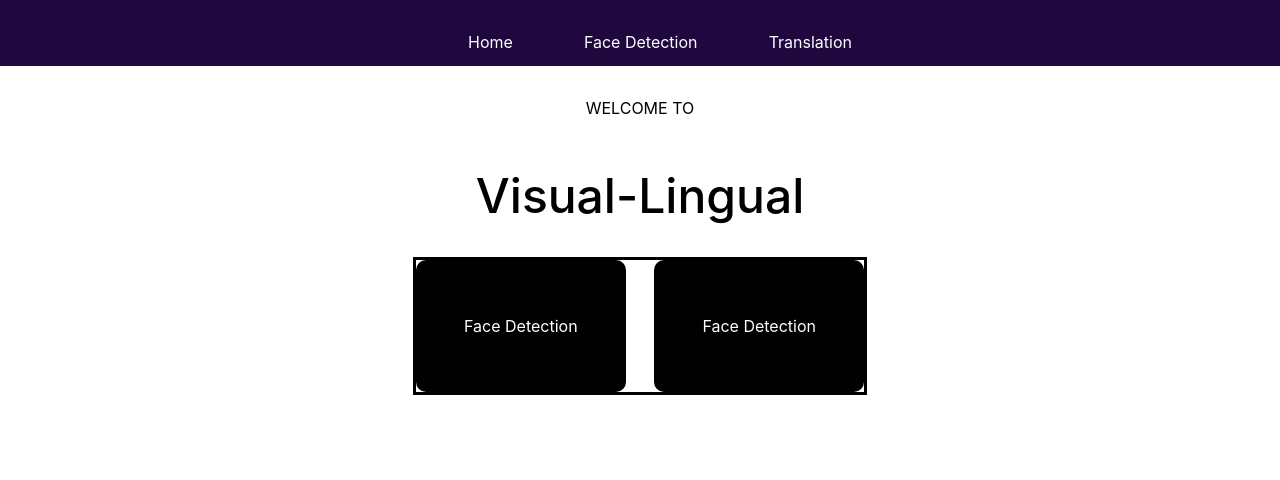
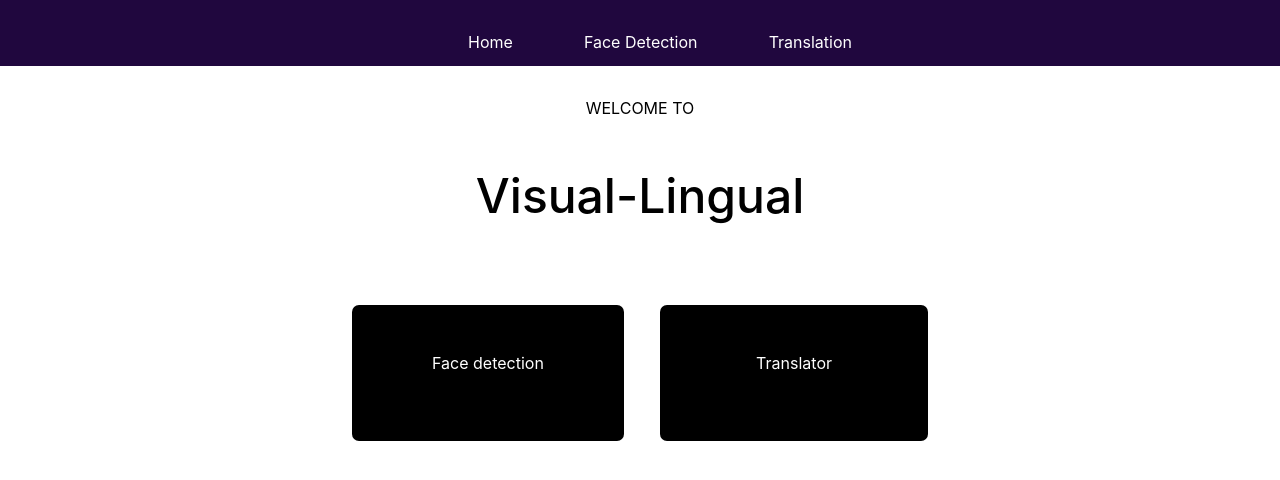
Before and after one commit to BertinAm/AI-ML-Project, a React (Create React App) app in the folder Frontend/aiproject/: page / in a window 1280 px wide. Shown: the top 480 px of the page. Built offline with nearby package versions, Linux system fonts and the light colour scheme.

Commit message:
hompage in progresst

```diff
--- a/Frontend/aiproject/package.json
+++ b/Frontend/aiproject/package.json
@@ -7,6 +7,7 @@
     "@fortawesome/free-brands-svg-icons": "^6.4.0",
     "@fortawesome/free-regular-svg-icons": "^6.4.0",
     "@fortawesome/free-solid-svg-icons": "^6.4.0",
+    "@fortawesome/react-fontawesome": "^0.2.0",
     "@testing-library/jest-dom": "^5.16.5",
     "@testing-library/react": "^13.4.0",
     "@testing-library/user-event": "^13.5.0",
--- a/Frontend/aiproject/src/App.css
+++ b/Frontend/aiproject/src/App.css
@@ -6,13 +6,11 @@
 .navbar{
   background: #20073E;
   padding: 2em 0em 0.85em 0em ;
-
 }
 .navlinks{
   display: flex;
   list-style: none;
   color :white;
-  /* border: solid 3px white;  */
   width: 30%;
   margin: 0 auto;
   justify-content: space-between;
@@ -32,15 +30,20 @@
 }
 .cards{
   background: black;
-  border-radius: 10px;
+  border-radius: 7px;
 }
 .card-section{
   display: flex;
-  width: 35%;
+  width: 45%;
   margin: 0 auto;
-    border: solid 3px black;
-    justify-content: space-between;
+  justify-content: space-between;
+margin-top: 5em;
+}x½
+.icon{
+  color :white;
+  font-size: 1.75em;
+  text-align: center;
+  /* border: solid 3px white;  */
+  width: 100%;
+  margin: 0 auto;
 }
-.cards{
-  padding: 2.5em 3em;
-}
--- a/Frontend/aiproject/src/components/Home/Hero.jsx
+++ b/Frontend/aiproject/src/components/Home/Hero.jsx
@@ -7,8 +7,24 @@ const Hero = () => {
     <p className="hero1">WELCOME  TO </p>
     <h1 className="hero2">Visual-Lingual</h1>
     <section className="card-section">
-        <div className="card1"><Card/> </div>
-        <div className="card1"><Card/> </div>
+        {/* <div className="card1"> */}
+            <Card text="Face detection"
+            style={{
+                paddingTop:'2em',
+                paddingLeft:'5em',
+                paddingBottom:'2em',
+                paddingRight:'5em'
+             }} />
+             {/* </div> */}
+        {/* <div className="card1"> */}
+            <Card text="Translator"
+              style={{
+                paddingTop:'2em',
+                paddingLeft:'6em',
+                paddingBottom:'2em',
+                paddingRight:'6em'
+             }} />
+            {/* </div> */}
     </section>
    </main>
   )
--- a/Frontend/aiproject/src/components/shared/Card.jsx
+++ b/Frontend/aiproject/src/components/shared/Card.jsx
@@ -1,10 +1,12 @@
 import React from 'react'
+import { FontAwesomeIcon } from '@fortawesome/react-fontawesome'
+import {faArrowRight } from '@fortawesome/free-solid-svg-icons'
 const Card = (props) => {
   return (
-    <main className="cards">
-        <p className="text">Face Detection</p>
+    <main className="cards" style={props.style} >
+        <p className="text">{props.text}</p>
         <div className="icon">
-
+        <FontAwesomeIcon icon={faArrowRight} className='iconx' />
         </div>
     </main>
   )
```
Also changed, not shown: 1 other file (tests, documents, lock files or other folders).
